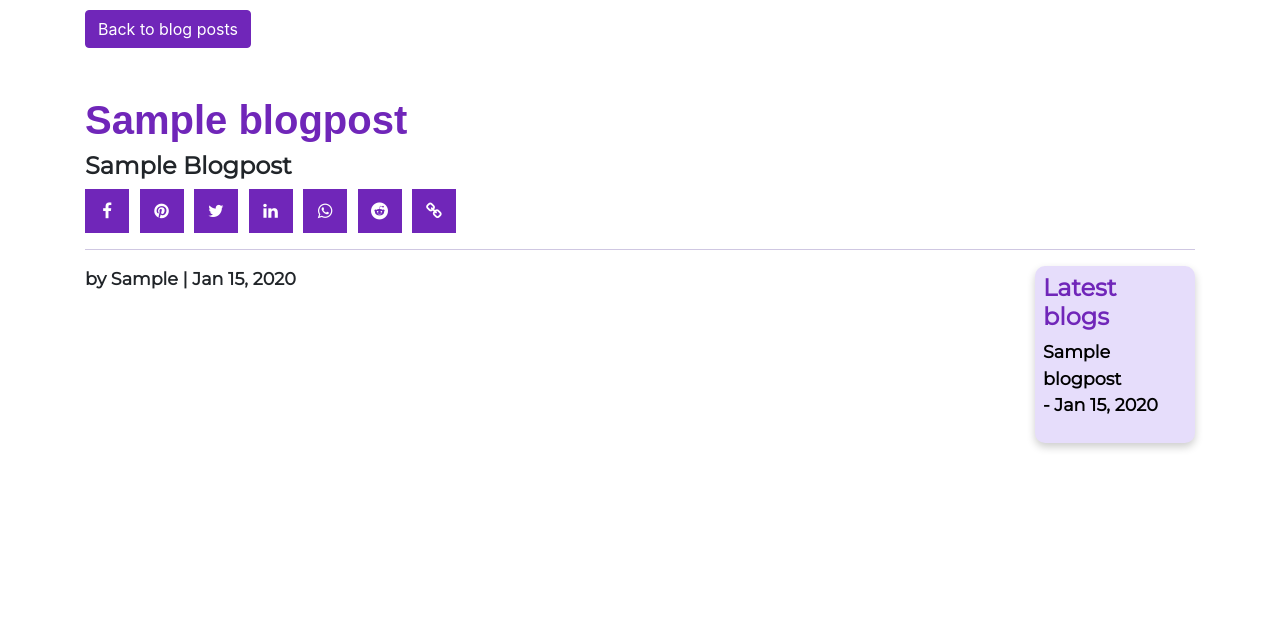
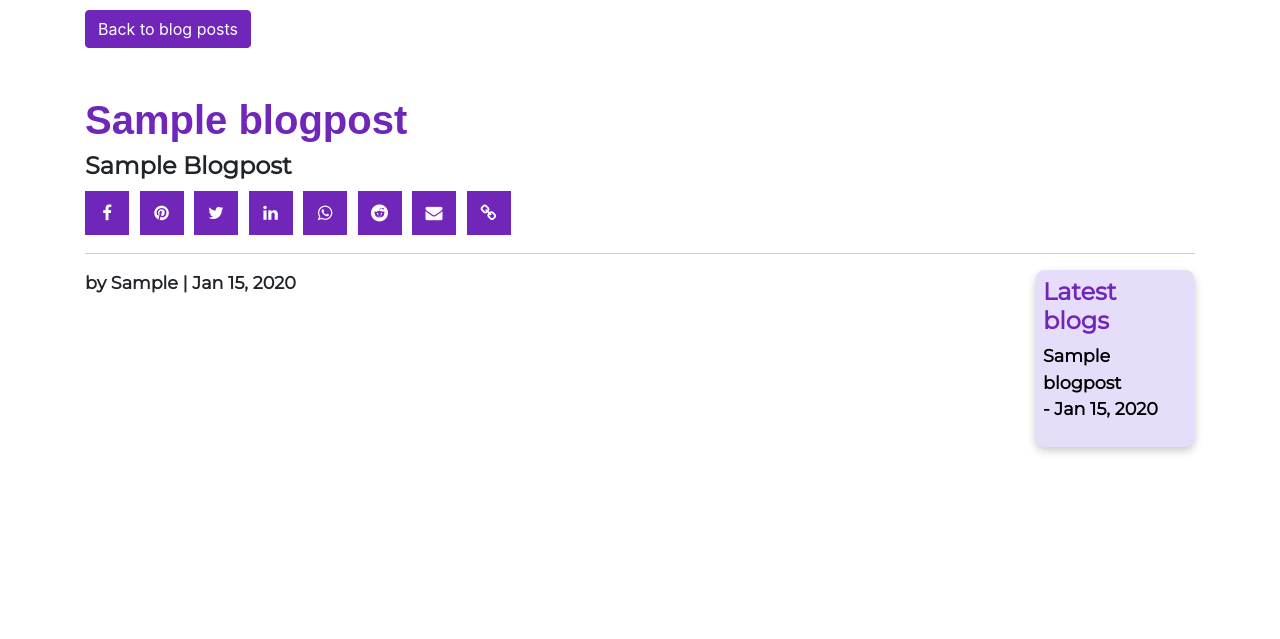
Before and after one commit to AlessioMartello/art_shop, a Django app: a page that uses aless_art_shop/templates/aless_art_shop/blog_detail.html in a window 1280 px wide. Shown: the part 86-725 px from the top of the page. Run offline with Django 3.2, Linux system fonts and the light colour scheme; tables that the repository leaves empty hold one stand-in row (values such as "Sample post"); some libraries are stand-ins or nearby versions; some web fonts are replaced.

Commit message:
share buttons in popup working

```diff
--- a/aless_art_shop/templates/aless_art_shop/blog_detail.html
+++ b/aless_art_shop/templates/aless_art_shop/blog_detail.html
@@ -20,6 +20,7 @@
 </head>
 <body class="pt-5 pb-5">
 {% extends 'aless_art_shop/base.html' %}
+{% load static %}
 
 {% block content %}
 <div class="container pt-5">
@@ -27,16 +28,18 @@
 <h1 class="pt-5 page-headers" style="text-align:left;">{{ object.title }}</h1>
         <h4>{{ object.sub_heading|title }}</h4>
 
-<div class="social">
-<a href="https://www.facebook.com/sharer/sharer.php?u=https://artlessi.co.uk/blogs/{{ object.slug }}/" class="shareButton" target="_blank" rel="nofollow" title="Share on Facebook"><i class="fa fa-facebook"></i></a>
-<a href="http://pinterest.com/pin/create/button/?url=https://www.artlessi.co.uk/blogs/{{ object.slug }}/&description={{ object.title }}" class="shareButton" target="_blank" rel="nofollow" title="Share on Pinterest"><i class="fa fa-pinterest"></i></a>
-<a href="http://twitter.com/share?text={{ object.title }}&url=https://www.artlessi.co.uk/blogs/{{ object.slug }}/&hashtags=Artlessi,blog" class="shareButton" target="_blank" type="button" role="button" title="Share on twitter" rel="nofollow"><i class="fa fa-twitter"></i></a>
-<a href="https://linkedin.com/shareArticle?url=https://www.artlessi.co.uk/blogs/{{ object.slug }}/&title={{ object.title }}&source=https://www.artlessi.co.uk/" class="shareButton" target="_blank" rel="nofollow" title="Share on LinkedIn"><i class="fa fa-linkedin"></i></a>
-<span id="whatsappWeb"><a href="https://api.whatsapp.com/send?text=Check out this blog by Artlessi: https://artlessi.co.uk/blogs/{{ object.slug }}/" data-action="share/whatsapp/share" target="_blank"><i class="fa fa-whatsapp"></i></a></span>
-<span id="whatsappMobile"><a href="whatsapp://send?text=Check out this blog by Artlessi: https://artlessi.co.uk/blogs/{{ object.slug }}/" data-action="share/whatsapp/share"><i class="fa fa-whatsapp"></i></a></span>
-<a href="https://www.reddit.com/submit?url=https://www.artlessi.co.uk/blogs/{{ object.slug }}/&title={{ object.title }} by Artlessi" class="shareButton" target="_blank" rel="nofollow" title="Share on Reddit"><i class="fa fa-reddit"></i></a>
-<a id="copyClip" class="shareButton" target="_blank" rel="nofollow" title="Copy link" ><i class="fa fa-link"></i></a>
-</div>
+        <div class="social">
+        <a onclick="openPopUp('{{ object.slug }}', '{{ object.title }}', 'fb')" class="shareButton" target="_blank" rel="nofollow" title="Share on Facebook"><i class="fa fa-facebook"></i></a>
+        <a id="pin" onclick="openPopUp('{{ object.slug }}', '{{ object.title }}', 'pinterest')" data-pin-custom="true" class="shareButton" target="_blank" rel="nofollow" title="Share on Pinterest"><i class="fa fa-pinterest"></i></a>
+        <a onclick="openPopUp('{{ object.slug }}', '{{ object.title }}', 'twitter')" class="shareButton" target="_blank" type="button" role="button" title="Share on twitter" rel="nofollow"><i class="fa fa-twitter"></i></a>
+        <a onclick="openPopUp('{{ object.slug }}', '{{ object.title }}', 'linkedin')" class="shareButton" target="_blank" rel="nofollow" title="Share on LinkedIn"><i class="fa fa-linkedin"></i></a>
+        <span id="whatsappWeb"><a onclick="openPopUp('{{ object.slug }}', '{{ object.title }}', 'whatsappweb')" data-action="share/whatsapp/share" target="_blank" title="Share on WhatsApp" type="button" role="button"><i class="fa fa-whatsapp"></i></a></span>
+        <span id="whatsappMobile"><a onclick="openPopUp('{{ object.slug }}', '{{ object.title }}', 'whatsappmobile')" data-action="share/whatsapp/share" title="Share on WhatsApp"><i class="fa fa-whatsapp"  type="button" role="button"></i></a></span>
+        <a onclick="openPopUp('{{ object.slug }}', '{{ object.title }}', 'reddit')" class="shareButton" target="_blank" rel="nofollow" title="Share on Reddit"><i class="fa fa-reddit"></i></a>
+        <a class="shareButton" href="mailto:?subject=Artlessi blog post&amp;body=Hi, check out this blog post on Artlessi! http://www.artlessi.co.uk/blog/{{ object.slug }}/" title="Share by Email"><i class="fa fa-envelope"></i></a>
+        <a id="copyClip" class="shareButton" target="_blank" rel="nofollow" title="Copy link" ><i class="fa fa-link"></i></a>
+        </div>
+
 
 <hr>
 </div>
@@ -110,6 +113,8 @@ copyClipbutton.onclick = () => {
 }
 </script>
 
+<script src="{% static 'js/script.js' %}"></script>
+
 
 {% endblock content %}
 </body>
--- a/static/js/script.js
+++ b/static/js/script.js
@@ -39,3 +39,15 @@ txt.style.color = `rgb(${a},${b},${c})`;
 };
 
 setInterval(changeColour, 1000);
+
+function openPopUp (link, title, medium) {
+switch (medium)
+{
+case 'fb': window.open(`https://www.facebook.com/sharer/sharer.php?u=https://artlessi.co.uk/blogs/${link}/`, 'windownam' , 'width=950,height=650,scrollbars=yes'); return false;
+case 'pinterest': window.open(`http://pinterest.com/pin/create/button/?url=https://www.artlessi.co.uk/blogs/${link}/&description=${title}`, 'windownam' , 'width=950,height=650,scrollbars=yes'); return false;
+case 'twitter': window.open(`https://twitter.com/share?text=${title}&url=https://www.artlessi.co.uk/blogs/${link}/&hashtags=Artlessi,blog`, 'windownam' , 'width=950,height=650,scrollbars=yes'); return false;
+case 'linkedin': window.open(`https://linkedin.com/shareArticle?url=https://www.artlessi.co.uk/blogs/${link}/&title=${title}&source=https://www.artlessi.co.uk/`, 'windownam' , 'width=950,height=650,scrollbars=yes'); return false;
+case 'whatsappweb': window.open(`https://api.whatsapp.com/send?text=Check out this blog by Artlessi: https://artlessi.co.uk/blogs/${link}/`, 'windownam' , 'width=950,height=650,scrollbars=yes'); return false;
+case 'whatsappmobile': window.open(`whatsapp://send?text=Check out this blog by Artlessi: https://artlessi.co.uk/blogs/${link}/`, 'windownam' , 'width=950,height=650,scrollbars=yes'); return false;
+case 'reddit': window.open(`https://www.reddit.com/submit?url=https://www.artlessi.co.uk/blogs/${link}/&title=${title} by Artlessi`, 'windownam' , 'width=950,height=650,scrollbars=yes'); return false;
+}}
--- a/static/style.css
+++ b/static/style.css
@@ -453,6 +453,10 @@ font-size:1.75rem;
     font-size: 1.75rem;}
 
 /*  To be used for shareable links to social media */
+.social{
+    line-height:3rem;
+    color:white;
+    }
 .social a{
     background-color: var(--purple);
     color: #fff;
@@ -463,11 +467,11 @@ font-size:1.75rem;
     width: 44px;
     display: inline-block;
     text-align: center;
-    hover:
-}
+    }
 
 .social a.shareButton:hover{
 	background-color:black;
+	cursor:pointer;
 }
 
 .display-1{
@@ -522,3 +526,8 @@ opacity:0;
         display: none !important;
     }
 }}
+
+
+a:hover{
+background-color:black !important;
+}
```
Also changed, not shown: aless_art_shop/templates/aless_art_shop/index.html (+10 -8 lines).
